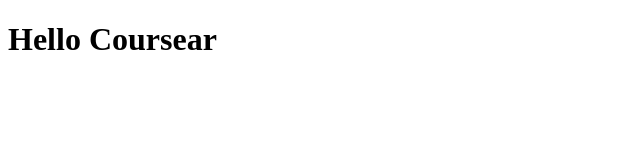
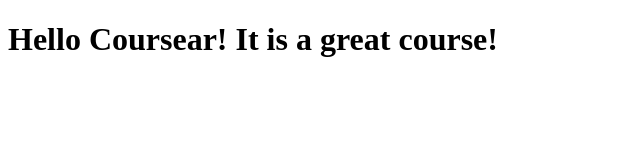
Before and after one commit to ranny2016/coursera-test, a plain HTML site: page site/index.html in a window 1280 px wide. Shown: the whole page, without its empty margins (0-640 px from the left). Drawn offline with Linux system fonts and the light colour scheme.

Commit message:
Small addition to our page

```diff
--- a/site/index.html
+++ b/site/index.html
@@ -4,6 +4,6 @@
 	<title>Hello Coursera</title>
 </head>
 <body>
-<h1>Hello Coursear</h1>
+<h1>Hello Coursear! It is a great course!</h1>
 </body>
 </html>
```
